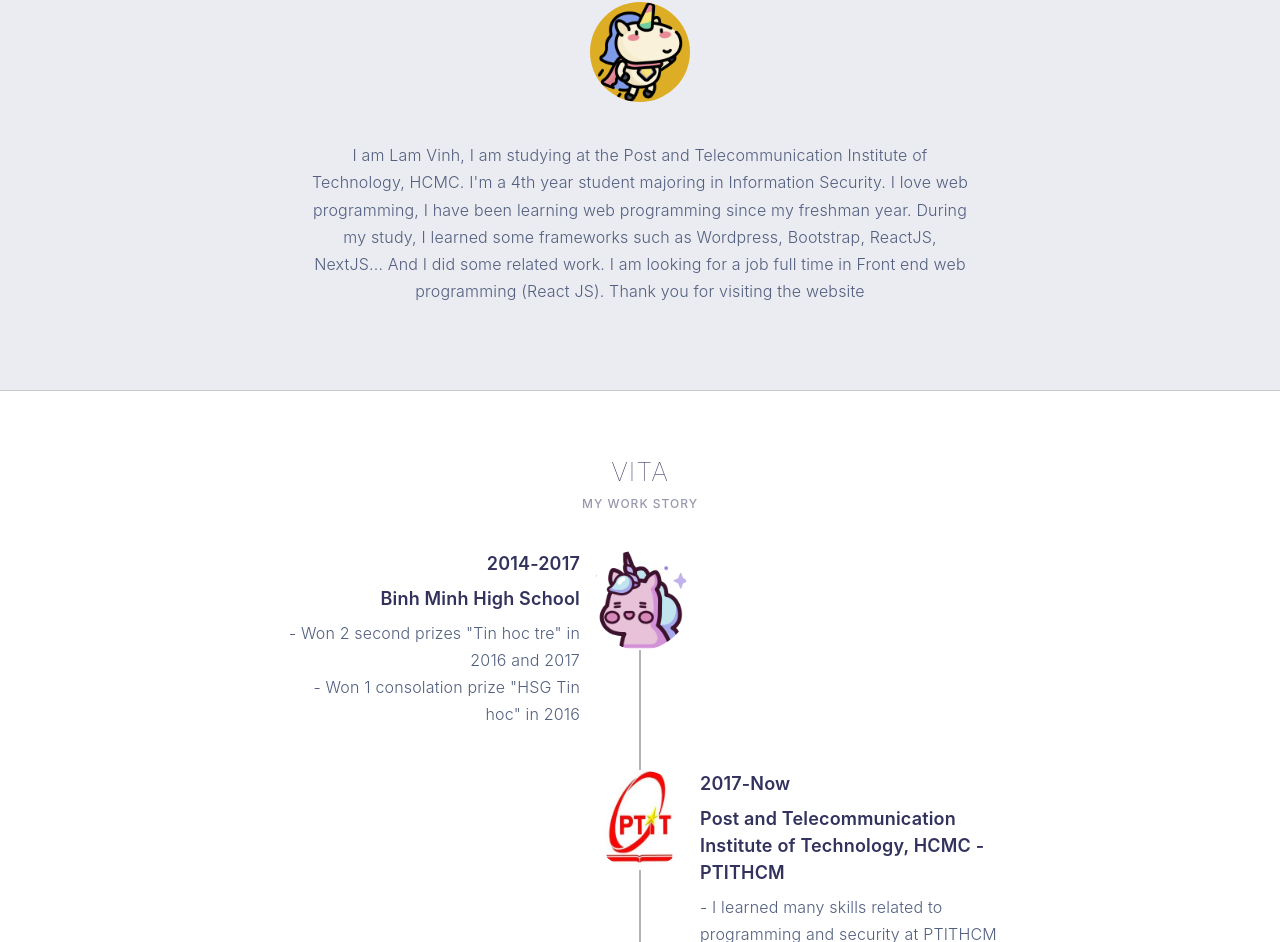
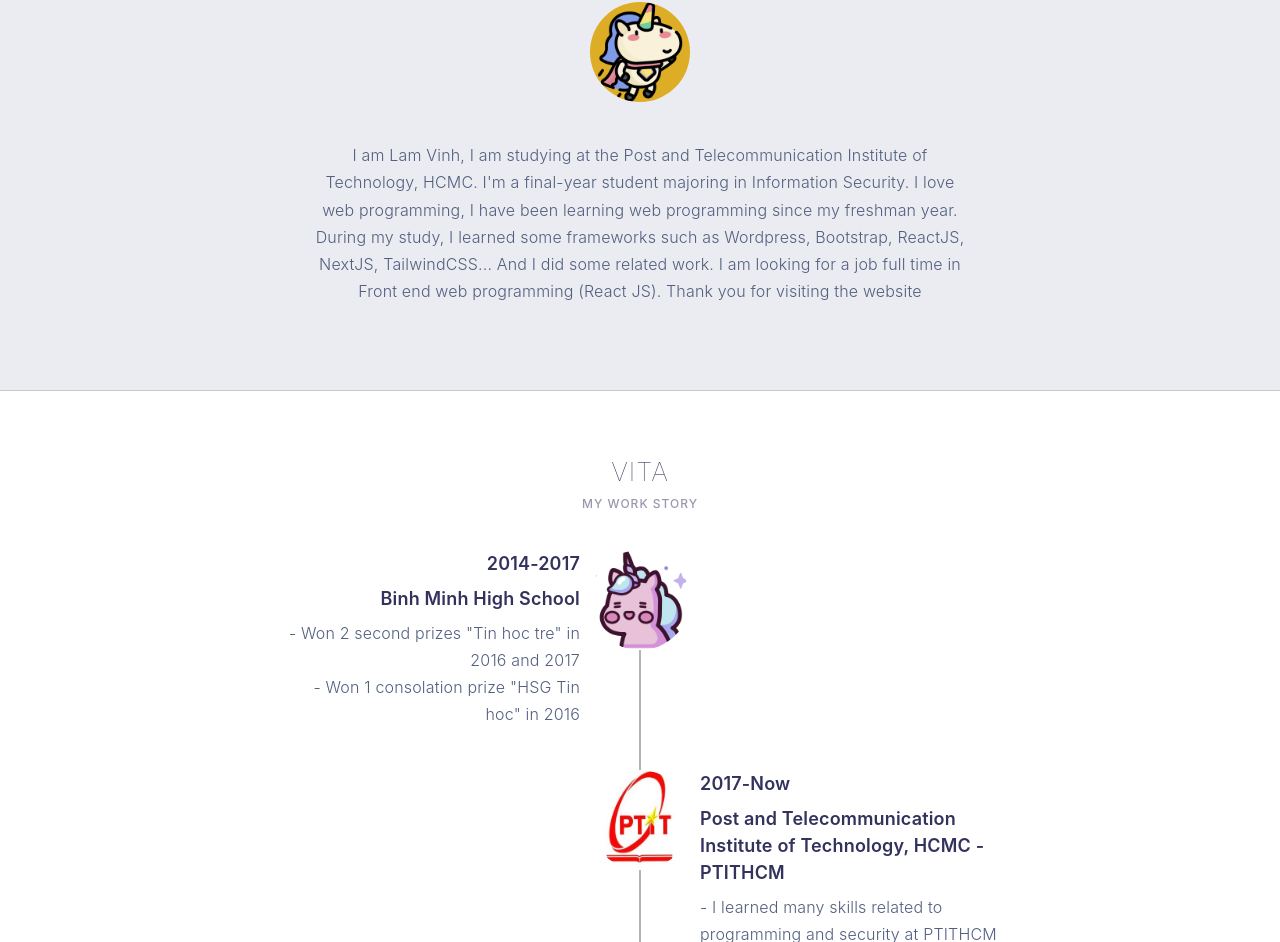
Before and after one commit to quangvinhbee/cv-online, a Next.js app: page / in a window 1280 px wide. Shown: the part 994-1936 px from the top of the page. Built offline with nearby package versions, Linux system fonts and the light colour scheme; some icons are missing.

Commit message:
Fix: introduction

```diff
--- a/components/pages/component/introduction.jsx
+++ b/components/pages/component/introduction.jsx
@@ -11,13 +11,13 @@
       <div className="caption">
         <p>
           I am Lam Vinh, I am studying at the Post and Telecommunication
-          Institute of Technology, HCMC. I'm a 4th year student majoring in
+          Institute of Technology, HCMC. I'm a final-year student majoring in
           Information Security. I love web programming, I have been learning web
           programming since my freshman year. During my study, I learned some
-          frameworks such as Wordpress, Bootstrap, ReactJS, NextJS... And I did
-          some related work. I am looking for a job full time in Front end web
-          programming (React JS). Thank you for visiting the website{" "}
-          <i className="fa fa-heart red"></i>
+          frameworks such as Wordpress, Bootstrap, ReactJS, NextJS,
+          TailwindCSS... And I did some related work. I am looking for a job
+          full time in Front end web programming (React JS). Thank you for
+          visiting the website <i className="fa fa-heart red"></i>
         </p>
       </div>
     </div>
```
